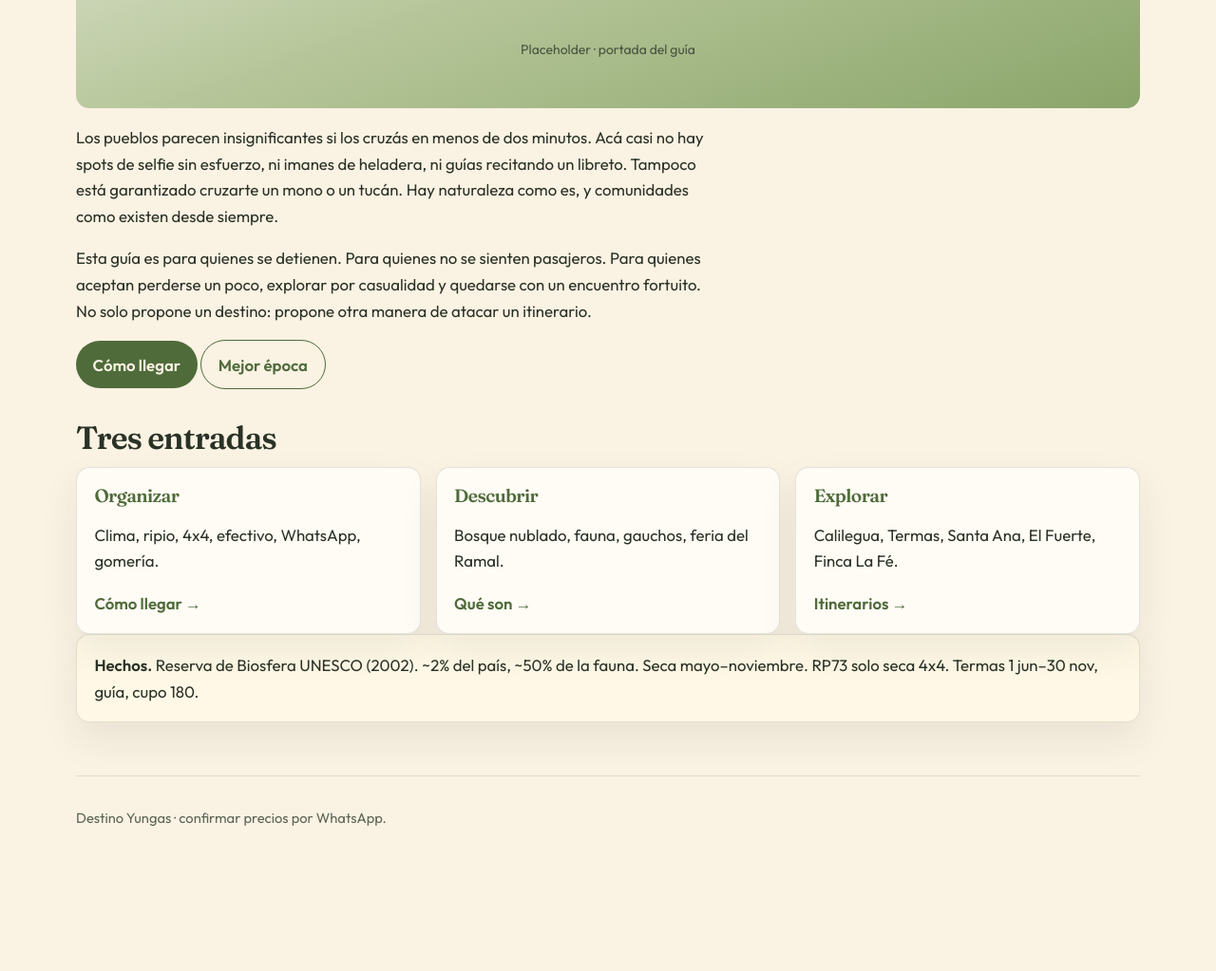
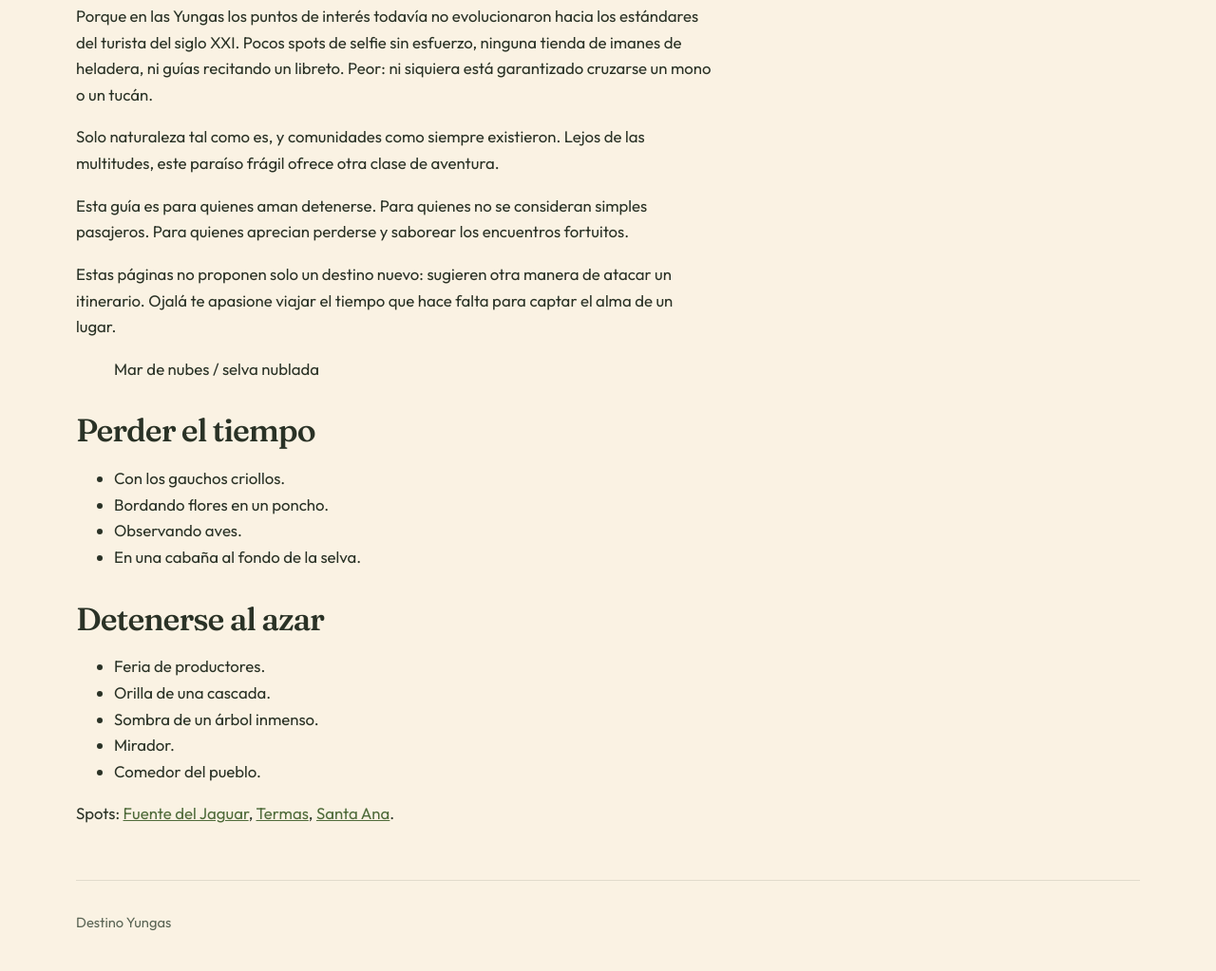
Before and after one commit to herminemrs-oss/destino-yungas, a plain HTML site: page index.html in a window 1280 px wide. Shown: the part 435-1458 px from the top of the page at 95% size. Before the commit the page ends 1348 px from the top, so only its background shows below. Drawn offline with Linux system fonts and the light colour scheme.

Commit message:
V3 home fidèle au PDF + slots photo + nav

```diff
--- a/index.html
+++ b/index.html
@@ -4,11 +4,9 @@
   <meta charset="utf-8">
   <meta name="viewport" content="width=device-width, initial-scale=1">
   <title>Destino Yungas | Guía de las Yungas de Jujuy</title>
-  <meta name="description" content="Guía completa de las Yungas de Jujuy: selva nublada, Calilegua, Termas del Río Jordán, Santa Ana, pueblos, ripio y contactos locales.">
-  <link rel="canonical" href="https://destinoyungas.com.ar/">
-  <link rel="preconnect" href="https://fonts.googleapis.com">
-  <link rel="preconnect" href="https://fonts.gstatic.com" crossorigin>
-  <link href="https://fonts.googleapis.com/css2?family=Fraunces:ital,opsz,wght@0,9..144,500;0,9..144,600;1,9..144,560&family=Outfit:wght@400;500;600&display=swap" rel="stylesheet">
+  <meta name="description" content="Guía fiel al texto de campo: selva nublada, comunidades, ripio, Calilegua, Termas, Santa Ana.">
+  <link rel="canonical" href="https://destinoyungas.com/">
+  <link href="https://fonts.googleapis.com/css2?family=Fraunces:ital,opsz,wght@0,9..144,560;1,9..144,560&family=Outfit:wght@400;500;600&display=swap" rel="stylesheet">
   <link rel="stylesheet" href="css/brand.css">
 </head>
 <body>
@@ -16,19 +14,20 @@
   <main class="wrap prose">
     <p class="kicker">Jujuy · Argentina</p>
     <h1>El lado verde de Jujuy, a otro ritmo.</h1>
-    <p class="lede">Dudé mucho antes de publicar esta guía. Quiero compartir lo que amo de este rincón remoto. Y también decir esto: las Yungas no están hechas para un turismo de postal, ni para un circuito cronometrado entre dos aeropuertos.</p>
-    <div class="ph">Gaucho a caballo sobre la serranía<br><small>Placeholder · portada del guía</small></div>
-    <p>Los pueblos parecen insignificantes si los cruzás en menos de dos minutos. Acá casi no hay spots de selfie sin esfuerzo, ni imanes de heladera, ni guías recitando un libreto. Tampoco está garantizado cruzarte un mono o un tucán. Hay naturaleza como es, y comunidades como existen desde siempre.</p>
-    <p>Esta guía es para quienes se detienen. Para quienes no se sienten pasajeros. Para quienes aceptan perderse un poco, explorar por casualidad y quedarse con un encuentro fortuito. No solo propone un destino: propone otra manera de atacar un itinerario.</p>
-    <p><a class="cta" href="como-llegar.html">Cómo llegar</a> <a class="cta ghost" href="mejor-epoca.html">Mejor época</a></p>
-    <h2>Tres entradas</h2>
-    <section class="cards">
-      <article class="card"><h3>Organizar</h3><p>Clima, ripio, 4x4, efectivo, WhatsApp, gomería.</p><a href="como-llegar.html">Cómo llegar →</a></article>
-      <article class="card"><h3>Descubrir</h3><p>Bosque nublado, fauna, gauchos, feria del Ramal.</p><a href="que-son-las-yungas.html">Qué son →</a></article>
-      <article class="card"><h3>Explorar</h3><p>Calilegua, Termas, Santa Ana, El Fuerte, Finca La Fé.</p><a href="itinerarios.html">Itinerarios →</a></article>
-    </section>
-    <div class="fact"><strong>Hechos.</strong> Reserva de Biosfera UNESCO (2002). ~2% del país, ~50% de la fauna. Seca mayo–noviembre. RP73 solo seca 4x4. Termas 1 jun–30 nov, guía, cupo 180.</div>
+    <p class="lede">Dudé mucho antes de publicar esta guía.</p>
+    <figure class="slot wide"><figcaption>Portada · gaucho a caballo · crédito guía</figcaption></figure>
+    <p>Por un lado, quiero compartir todo lo que amo de este rincón tan remoto. Por el otro, las Yungas no están hechas para un turismo de postal. Demasiados caminos rotos para rentabilizar un circuito calculado al minuto, entre dos aeropuertos. Y esos pueblos perdidos parecen insignificantes si se los cruza en menos de dos minutos.</p>
+    <p>Porque en las Yungas los puntos de interés todavía no evolucionaron hacia los estándares del turista del siglo XXI. Pocos spots de selfie sin esfuerzo, ninguna tienda de imanes de heladera, ni guías recitando un libreto. Peor: ni siquiera está garantizado cruzarse un mono o un tucán.</p>
+    <p>Solo naturaleza tal como es, y comunidades como siempre existieron. Lejos de las multitudes, este paraíso frágil ofrece otra clase de aventura.</p>
+    <p>Esta guía es para quienes aman detenerse. Para quienes no se consideran simples pasajeros. Para quienes aprecian perderse y saborear los encuentros fortuitos.</p>
+    <p>Estas páginas no proponen solo un destino nuevo: sugieren otra manera de atacar un itinerario. Ojalá te apasione viajar el tiempo que hace falta para captar el alma de un lugar.</p>
+    <figure class="slot"><figcaption>Mar de nubes / selva nublada</figcaption></figure>
+    <h2>Perder el tiempo</h2>
+    <ul><li>Con los gauchos criollos.</li><li>Bordando flores en un poncho.</li><li>Observando aves.</li><li>En una cabaña al fondo de la selva.</li></ul>
+    <h2>Detenerse al azar</h2>
+    <ul><li>Feria de productores.</li><li>Orilla de una cascada.</li><li>Sombra de un árbol inmenso.</li><li>Mirador.</li><li>Comedor del pueblo.</li></ul>
+    <p>Spots: <a href="fuente-del-jaguar.html">Fuente del Jaguar</a>, <a href="termas-rio-jordan.html">Termas</a>, <a href="santa-ana.html">Santa Ana</a>.</p>
   </main>
-  <footer class="wrap">Destino Yungas · confirmar precios por WhatsApp.</footer>
+  <footer class="wrap">Destino Yungas</footer>
   <script src="js/site.js"></script>
 </body></html>
--- a/js/site.js
+++ b/js/site.js
@@ -8,6 +8,8 @@ document.querySelectorAll("[data-nav]").forEach((el) => {
       <a href="itinerarios.html">Itinerarios</a>
       <a href="parque-nacional-calilegua.html">Calilegua</a>
       <a href="termas-rio-jordan.html">Termas</a>
+      <a href="comunidades.html">Comunidades</a>
+      <a href="gastronomia.html">Comer</a>
       <a href="directorio.html">Directorio</a>
     </nav>`;
 });
```
